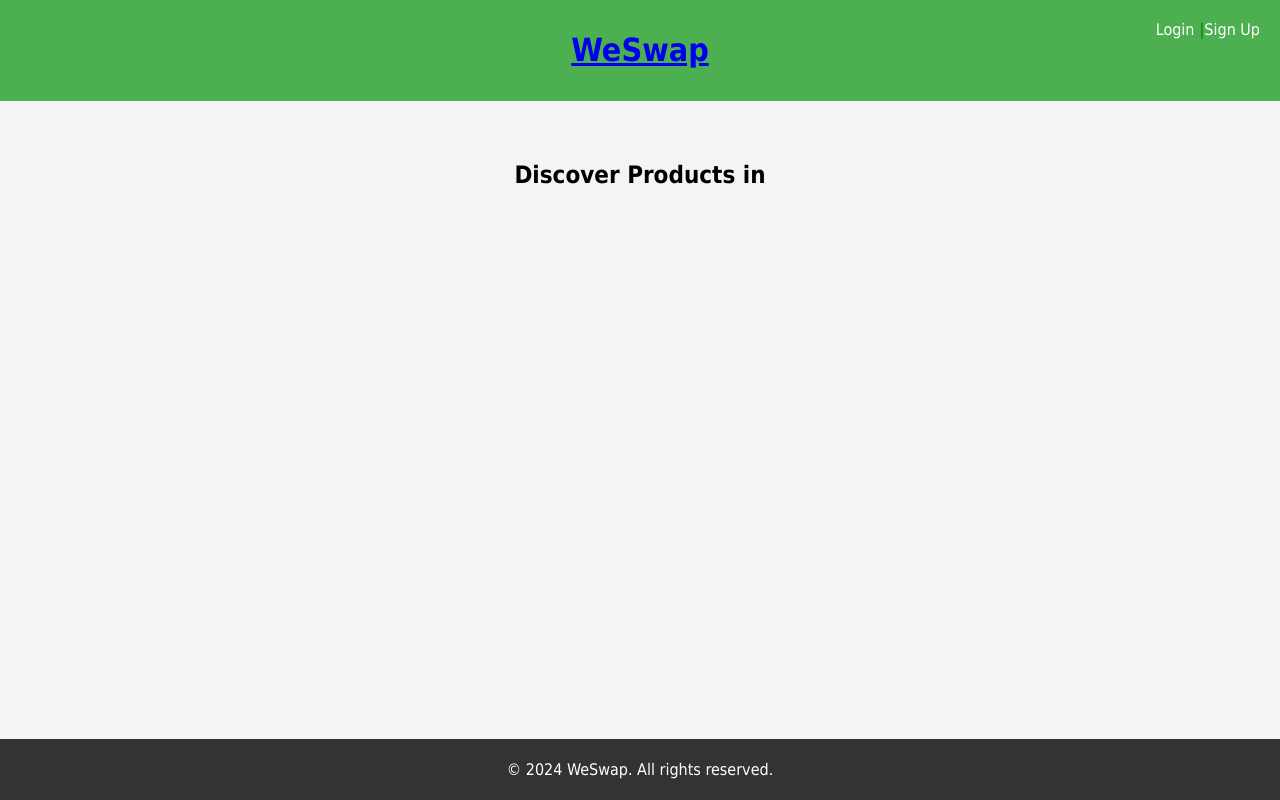
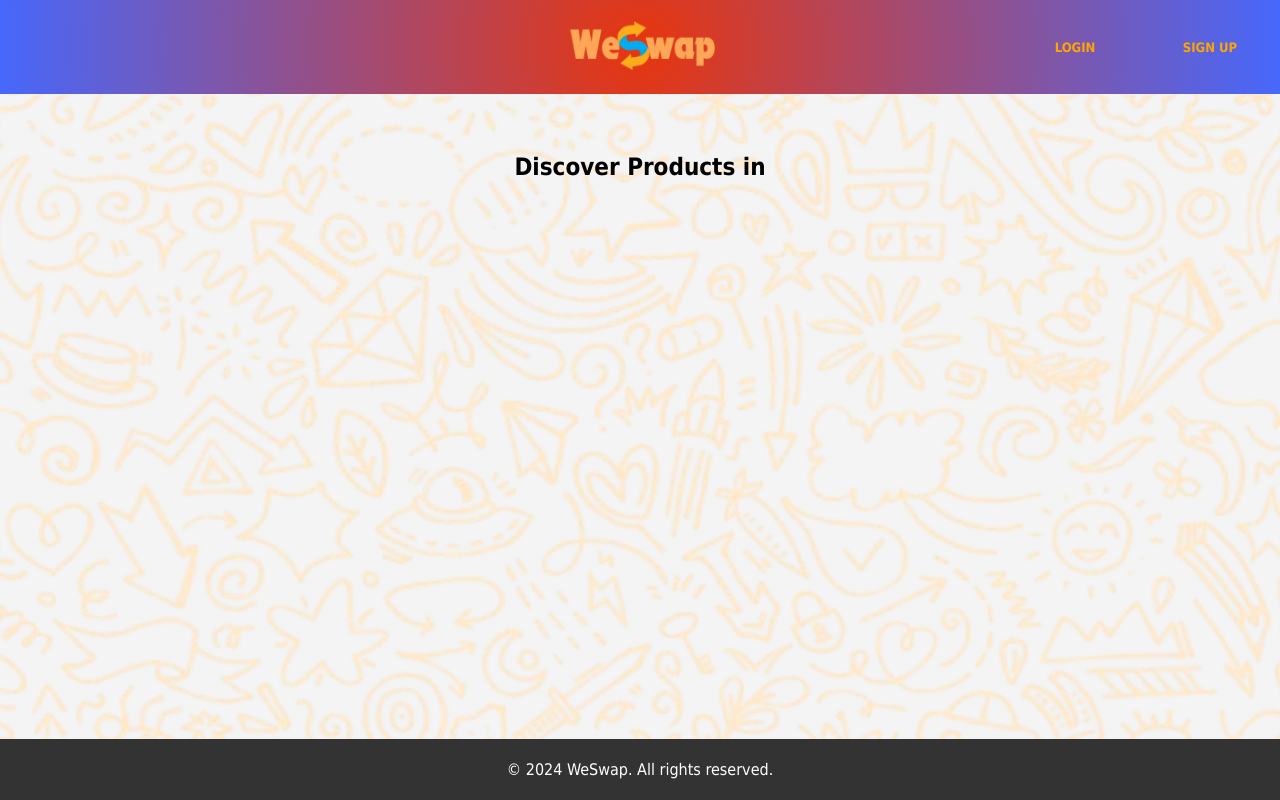
Before and after one commit to HimakarN/weSwap, a Django app: page /discovery/ in a window 1280 px wide. Run offline with Django 5.2, Linux system fonts and the light colour scheme; data that the repository does not hold is empty.

Commit message:
Major updates in CSS of base and header_footer HTML templates, Favicon added, Background image added

```diff
--- a/weswap/explore/static/explore/css/style.css
+++ b/weswap/explore/static/explore/css/style.css
@@ -9,15 +9,31 @@
     margin:0;
 
     background-color: #f4f4f4;
+    background-image:  url('/static/explore/img/backgroundCan-fotor-removebg-preview.png'); /* Path to your background image */
+    background-size: cover; /* Ensures the image covers the entire background */
+    background-repeat: no-repeat; /* Prevents the image from repeating */
+    background-position: center center; /* Centers the image */
+    background-attachment: fixed; /* Keeps the image fixed while scrolling */
 }
 
 header {
-    background-color: #4CAF50;
-    color: green;
-    padding: 10px 0;
+    /*background-color:#1E90FF;
+    background: rgb(2,0,36);
+    background: radial-gradient(circle, rgba(2,0,36,1) 0%, rgba(33,8,142,1) 22%, rgba(0,212,255,1) 100%);*/
+    background: rgb(232,53,13);
+    background: radial-gradient(circle, rgba(232,53,13,1) 0%, rgba(70,104,252,1) 100%);
+    color: DodgerBlue;
+    padding: 20px 0;
     text-align: center;
     width: 100%;
 }
+
+/* Favicon */
+.logo {
+    width: 150px; /* Adjust the width as needed */
+    height: auto;
+}
+
 
 .auth-links {
     display: flex;
@@ -29,8 +45,8 @@
 
 .auth-links a, .auth-links button {
     display: inline-block;
-    color: white;
-    font-size: 16px;
+    color: orange;
+    font-size: 13px;
     margin-right: 5px;
     text-decoration: none;
     border: none;
@@ -39,8 +55,36 @@
 }
 
 .auth-links a:hover, .auth-links button:hover {
-    text-decoration: underline;
-    color: #0000EE;
+
+    color: #FF7F50;
+}
+
+/* Neon buttons */
+.button {
+  width: 100px;
+  padding-top: 20px;
+  padding-bottom: 20px;
+  text-align: center;
+  color: #000;
+  text-transform: uppercase;
+  font-weight: 600;
+  margin-left: 30px;
+  margin-bottom: 30px;
+  cursor: pointer;
+  display: inline-block;
+}
+
+.neon {
+  background-color: transparent;
+  border: 3px solid #FF7F50;
+  border-radius: 50px;
+  -webkit-transition: all .15s ease-in-out;
+  transition: all .15s ease-in-out;
+  color: #FF7F50;
+}
+.neon:hover {
+  box-shadow: 0 0 20px 0 #FF7F50 inset, 0 0 20px 2px #FF7F50;
+  border: 3px solid #FF7F50;
 }
 
 main {
--- a/weswap/explore/templates/explore/base.html
+++ b/weswap/explore/templates/explore/base.html
@@ -23,11 +23,11 @@
                 <a onclick="scrollToSlide(3)"></a>
             </div>
 
-        </div>
+       </div>
 
         <small class="caption">Use the arrow keys or dots to navigate</small>
 
-        <h2>Categories</h2>
+        <h2 style = "color:orange;">Categories</h2>
         <div class="category-grid">
             {% for category in categories %}
                 <div class="category-item">
--- a/weswap/explore/templates/explore/header_footer.html
+++ b/weswap/explore/templates/explore/header_footer.html
@@ -7,24 +7,29 @@
     <meta name="viewport" content="width=device-width, initial-scale=1.0">
     <title>WeSwap</title>
     <link rel="stylesheet" href="{% static 'explore/css/style.css' %}"><!-- Add any CSS styling here -->
+    <link rel="icon" type="image/png" href="{% static 'explore/img/sLogo.png' %}">
+
 </head>
 <body>
     <!-- Header Section -->
     <header>
         <div class="container">
-            <h1><a href="{% url 'home' %}">WeSwap</a></h1>
+            <a href="{% url 'home' %}">
+                <img src="{% static 'explore/img/weSwapLogo.png' %}" alt="WeSwap Logo" class="logo">
+            </a>
+
             <div class="auth-links">
                 {% if user.is_authenticated %}
                     <!-- Show Profile and Sign Out for authenticated users -->
-                    <a href="{% url 'profile' %}">Profile</a> |
                         <form method="post" action="{% url 'logout' %}">
                             {% csrf_token %}
-                            <button type="submit">Logout</button>
+                            <button class = "button neon" type="submit">Logout</button>
                         </form>
+                    <a href="{% url 'profile' %}" class = "button neon">Profile</a>
                 {% else %}
                     <!-- Show Login and Sign Up for guests -->
-                    <a href="{% url 'login' %}">Login </a>  |
-                    <a href="{% url 'signup' %}">Sign Up</a>
+                    <a href="{% url 'login' %}" class = "button neon">Login </a>
+                    <a href="{% url 'signup' %}" class = "button neon">Sign Up</a>
                 {% endif %}
             </div>
         </div>
--- a/weswap/weswap/settings.py
+++ b/weswap/weswap/settings.py
@@ -79,9 +79,9 @@
     'ENGINE': 'django.db.backends.postgresql',
     'NAME': 'weswapdb',
     'USER': 'postgres',
-    'PASSWORD': 'N sskr@PG',
+    'PASSWORD': '1234',
     'HOST': 'localhost',
-    'PORT': '5433',
+    'PORT': '5432',
 }}
 
 
```
Also changed, not shown: weswap/explore/static/explore/img/backgroundCan-fotor-removebg-preview.png (added), weswap/explore/static/explore/img/sLogo.png (added), weswap/explore/static/explore/img/weSwapLogo.png (added), weswap/explore/static/explore/js/slider.js (line endings or trailing spaces).
